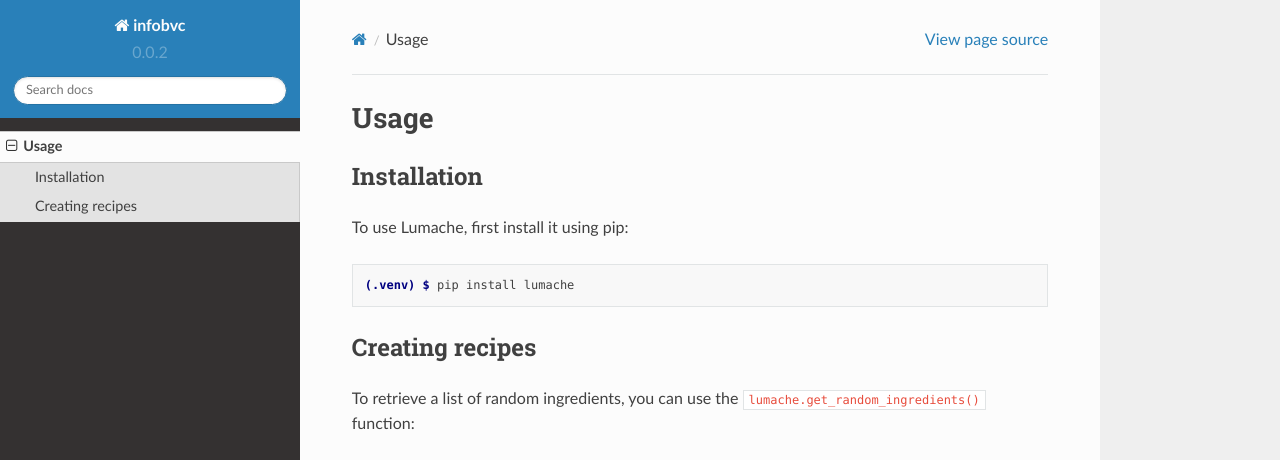
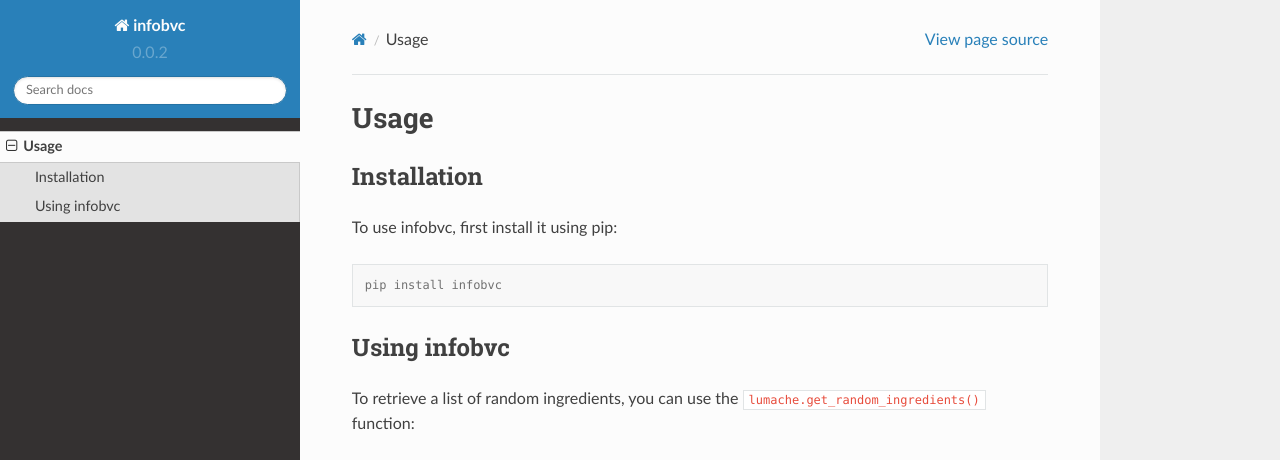
Before and after one commit to FabianTriana/infobvc, a Sphinx documentation site: the page built from docs/source/usage.rst, in a window 1280 px wide and 1095 px high. Shown: the top 460 px of the window. Built offline with Sphinx 7.4.7 and the Read the Docs theme 2.0.0, drawn with Linux system fonts in a browser that asks for light colours; grey boxes are pictures that could not be loaded.

Commit message:
Update usage.rst

```diff
--- a/docs/source/usage.rst
+++ b/docs/source/usage.rst
@@ -6,13 +6,13 @@ Usage
 Installation
 ------------
 
-To use Lumache, first install it using pip:
+To use infobvc, first install it using pip:
 
 .. code-block:: console
 
-   (.venv) $ pip install lumache
+   pip install infobvc
 
-Creating recipes
+Using infobvc
 ----------------
 
 To retrieve a list of random ingredients,
```
